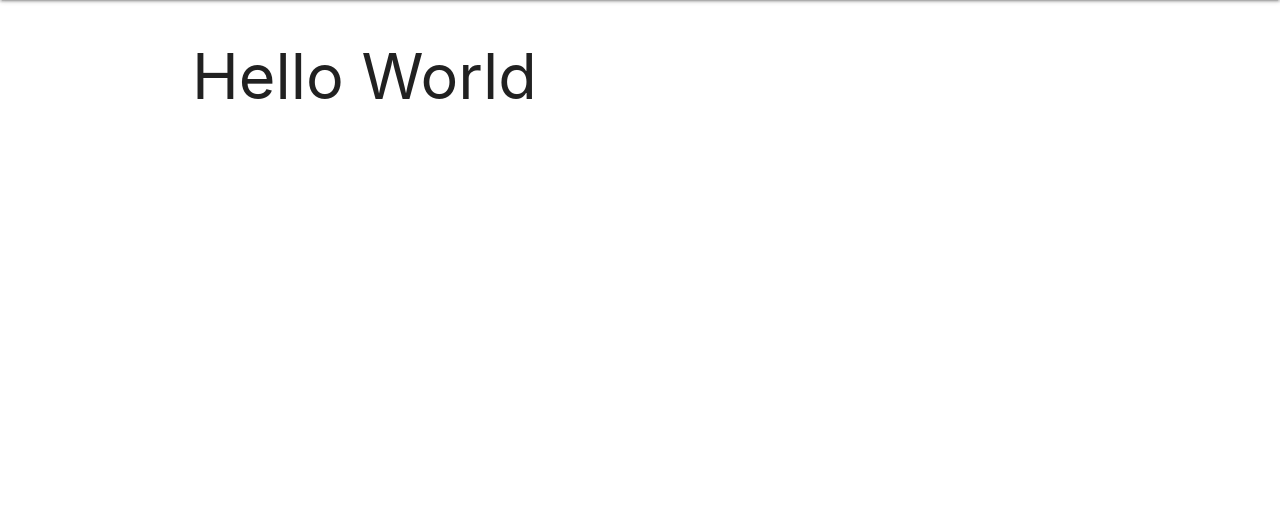
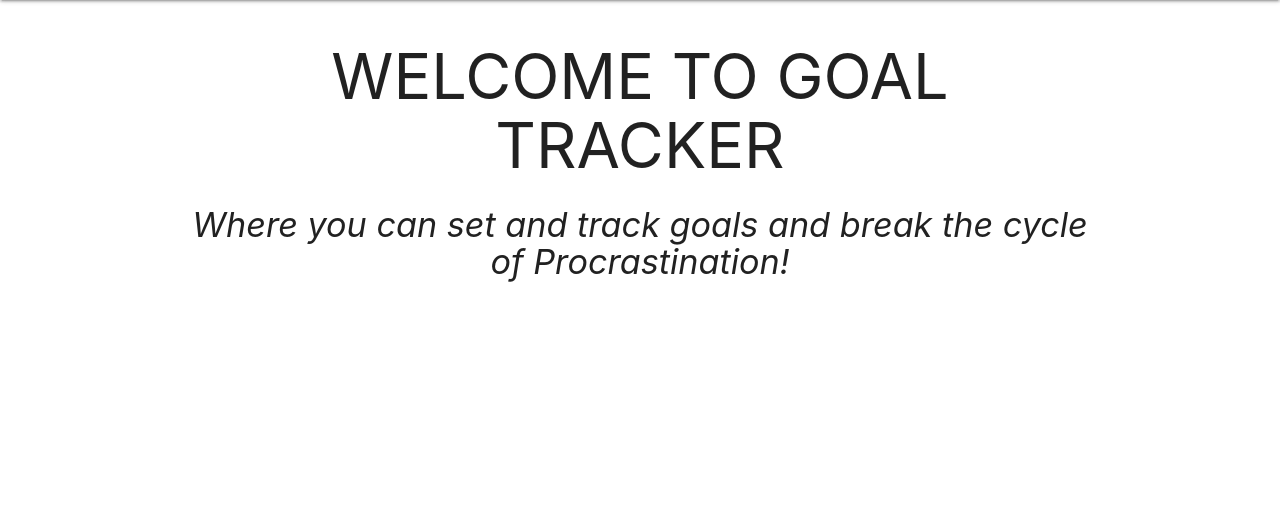
Before and after one commit to nackho/goaltracker, a Django app: page / in a window 1280 px wide. Shown: the part 64-586 px from the top of the page. Run offline with Django 4.2, Linux system fonts and the light colour scheme.

Commit message:
alters styling and changes home page text

```diff
--- a/main_app/static/css/style.css
+++ b/main_app/static/css/style.css
@@ -12,3 +12,12 @@ footer.page-footer {
   padding-top: 0;
   text-align: right;
 }
+
+#home-title {
+  text-align: center;
+  text-transform: uppercase;
+}
+
+#home-heading {
+  text-align: center;
+}
--- a/main_app/templates/home.html
+++ b/main_app/templates/home.html
@@ -1,6 +1,7 @@
 {% extends 'base.html' %}
 {% block content %}
 
-<h1>Hello World</h1>
+<h1 id="home-title">Welcome to Goal Tracker</h1>
+<h4 id="home-heading"><em>Where you can set and track goals and break the cycle of Procrastination!</em></h4>
 
 {% endblock %}
```
Lines whose indentation alone changed are shown as unchanged.
